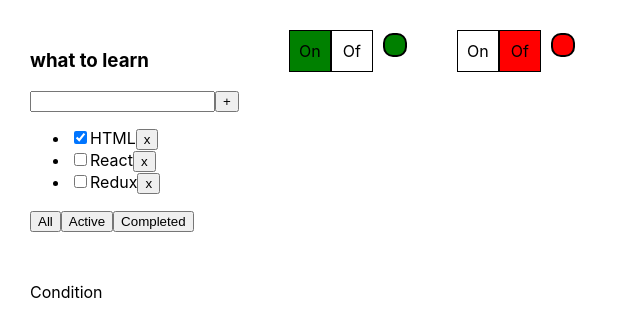
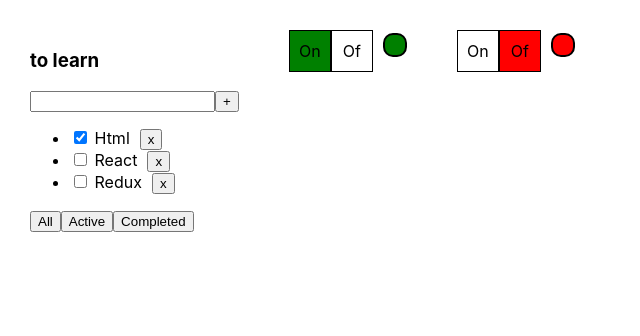
Before and after one commit to Lelik7777/todolist2023, a React (Create React App) app: page / in a window 1280 px wide. Shown: the top 336 px of the page, without its empty margins (0-640 px from the left). Built offline with nearby package versions, Linux system fonts and the light colour scheme.

Commit message:
feat:add lesson2

```diff
--- a/src/App.tsx
+++ b/src/App.tsx
@@ -1,7 +1,8 @@
-import React, { useState } from "react";
+import { useState } from "react";
 import "./App.css";
+import OnOff from "./OnOff";
 import Todolist from "./Todolist";
-import OnOff from "./OnOff";
+import { type } from "os";
 
 export type TaskType = {
   id: number;
@@ -9,25 +10,28 @@ export type TaskType = {
   isDone: boolean;
   additional?: boolean;
 };
-
+export type FilterType = "all" | "active" | "completed";
 function App() {
   let [tasks, setTasks] = useState<TaskType[]>([
-    { id: 1, title: "HTML", isDone: true },
+    { id: 1, title: "Html", isDone: true },
     { id: 2, title: "React", isDone: false },
     { id: 3, title: "Redux", isDone: false },
   ]);
+  let [filter, setFilter] = useState<FilterType>("all");
+  if (filter === "active") tasks = tasks.filter((task) => !task.isDone);
+  if (filter === "completed") tasks = tasks.filter((task) => task.isDone);
 
   const removeTask = (id: number) =>
     setTasks(tasks.filter((task) => task.id !== id));
+  const changeFilter = (value: FilterType) => setFilter(value);
   return (
     <div className="App">
       <Todolist
-        title={"what to learn"}
+        title="to learn"
         tasks={tasks}
-        condition={true}
         removeTask={removeTask}
+        changeFilter={changeFilter}
       />
-
       <OnOff on={true} />
       <OnOff on={false} />
     </div>
--- a/src/Todolist.tsx
+++ b/src/Todolist.tsx
@@ -1,19 +1,25 @@
 import React from "react";
-import { TaskType } from "./App";
+import { FilterType, TaskType } from "./App";
 
 type PropsType = {
   title: string;
   tasks: TaskType[];
-  condition?: boolean;
-  removeTask: (id:number) => void;
+  removeTask: (id: number) => void;
+  changeFilter: (value: FilterType) => void;
 };
+export default function Todolist({ title, tasks, removeTask,changeFilter }: PropsType) {
+  const marginLeft = { marginLeft: "10px" };
 
-export default function Todolist({ title, tasks, condition,removeTask }: PropsType) {
-  const arrayTasks = tasks.map((task: TaskType) => (
+  const arrayTasks = tasks.map((task) => (
     <li key={task.id}>
-      <input type="checkbox" checked={task.isDone} />
-      <span>{task.title}</span>
-      <button onClick={()=>removeTask(task.id)}>x</button>
+      <input type="checkbox" checked={task.isDone} /> <span>{task.title}</span>
+      <button
+        style={marginLeft}
+        onClick={() => {
+          removeTask(task.id);
+        }}>
+        x
+      </button>
     </li>
   ));
   return (
@@ -25,11 +31,10 @@ export default function Todolist({ title, tasks, condition,removeTask }: PropsTy
       </div>
       <ul>{arrayTasks}</ul>
       <div>
-        <button>All</button>
-        <button>Active</button>
-        <button>Completed</button>
+        <button onClick={()=>changeFilter('all')}>All</button>
+        <button onClick={()=>changeFilter('active')}>Active</button>
+        <button onClick={()=>changeFilter('completed')}>Completed</button>
       </div>
-      {condition && <div style={{ marginTop: "50px" }}>Condition</div>}
     </div>
   );
 }
```
